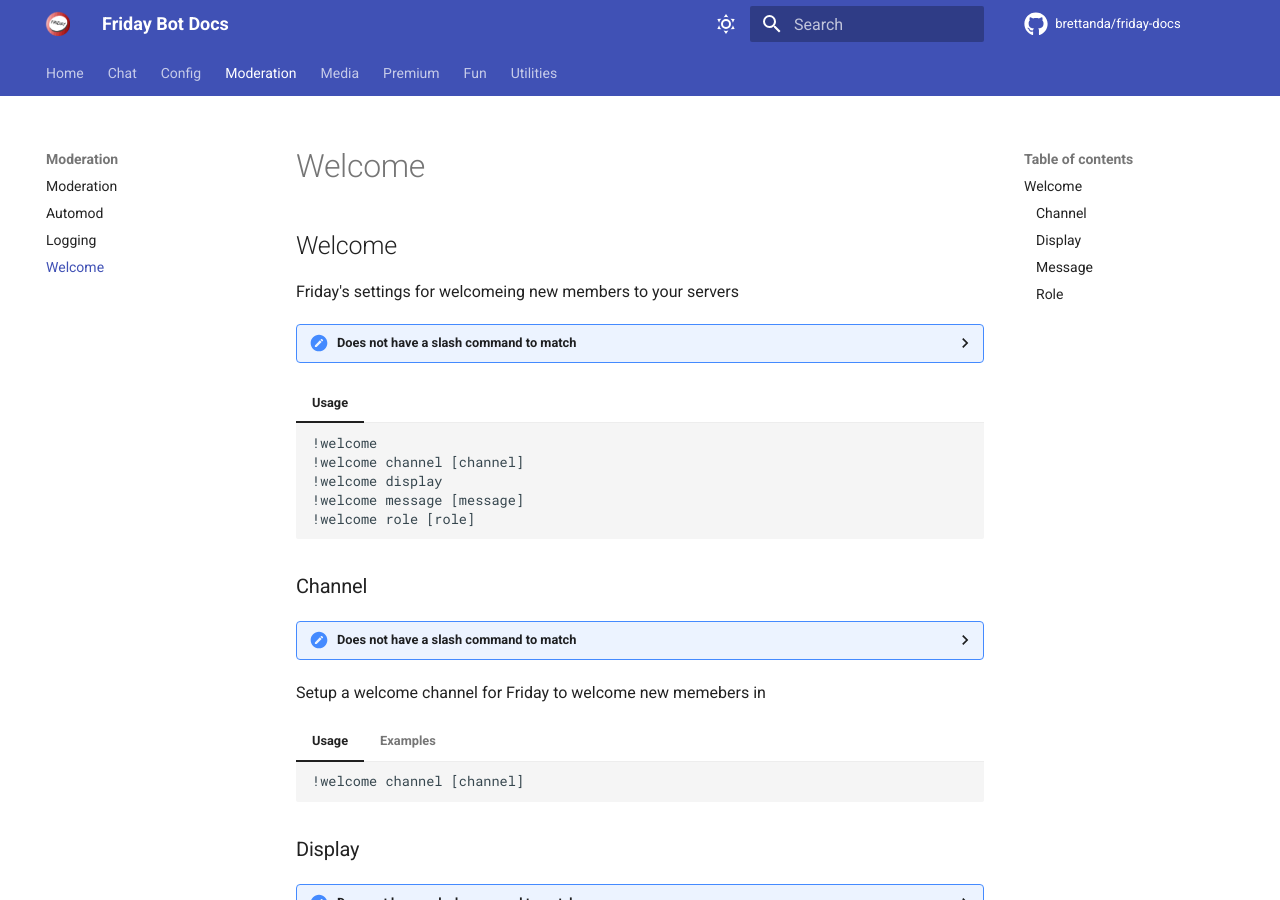
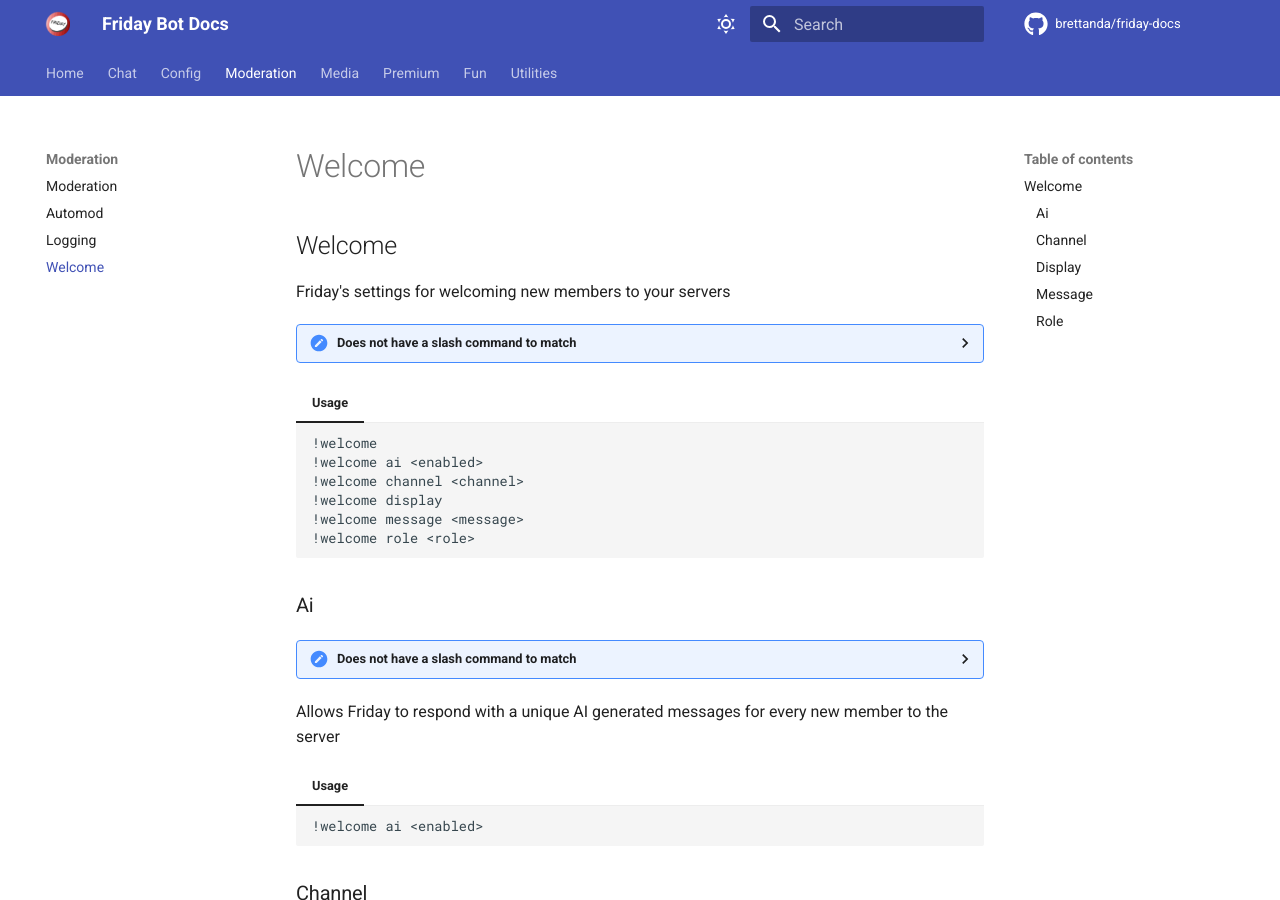
Before and after one commit to Brettanda/friday-docs, an MkDocs documentation site: the page built from docs/commands/welcome.md, in a window 1280 px wide and 900 px high. Built offline with MkDocs 1.6.1 and Material for MkDocs 9.7.7, drawn with Linux system fonts in a browser that asks for light colours; nearby versions of some CDN libraries; comment, search, counter and statistics services are not loaded; the version menu is left out.

Commit message:
added welcome Ai messages for patrons

````diff
--- a/docs/commands/welcome.md
+++ b/docs/commands/welcome.md
@@ -8,7 +8,7 @@
 
 ## Welcome
 
-Friday's settings for welcomeing new members to your servers
+Friday's settings for welcoming new members to your servers
 
 ??? missing "Does not have a slash command to match"
 	Learn more about [slash commands](/#slash-commands)
@@ -16,10 +16,24 @@
 === "Usage"
 	```md
 	!welcome
-	!welcome channel [channel]
+	!welcome ai <enabled>
+	!welcome channel <channel>
 	!welcome display
-	!welcome message [message]
-	!welcome role [role]
+	!welcome message <message>
+	!welcome role <role>
+	```
+
+### Ai
+
+??? missing "Does not have a slash command to match"
+	Learn more about [slash commands](/#slash-commands)
+
+Allows Friday to respond with a unique AI generated messages for every new member to the server
+
+=== "Usage"
+
+	```md
+	!welcome ai <enabled>
 	```
 
 ### Channel
````
